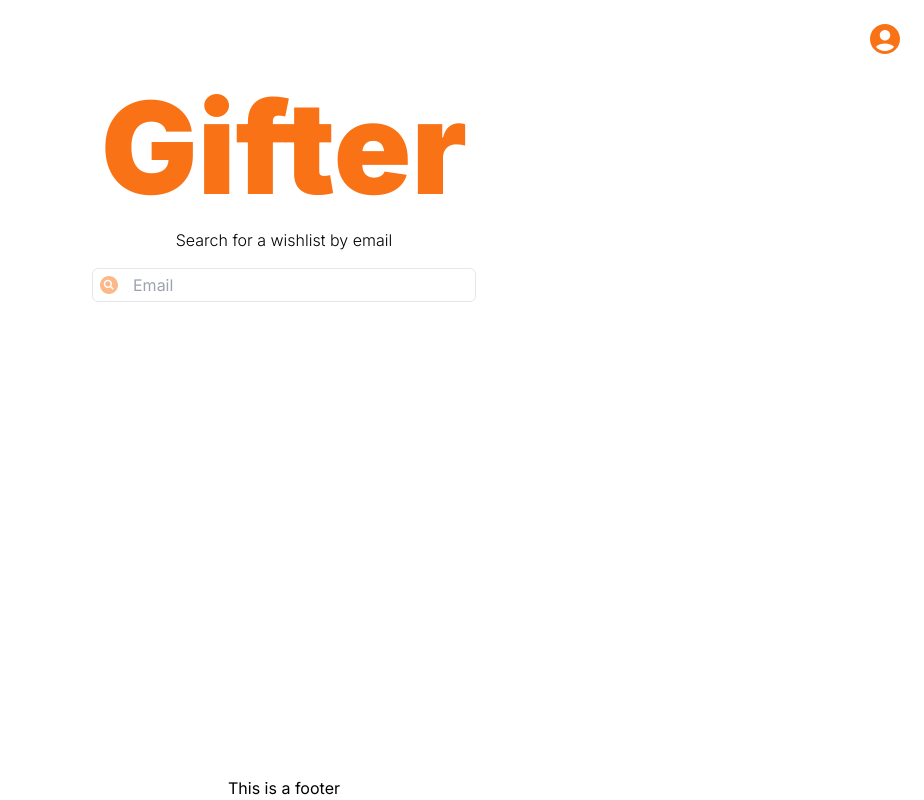
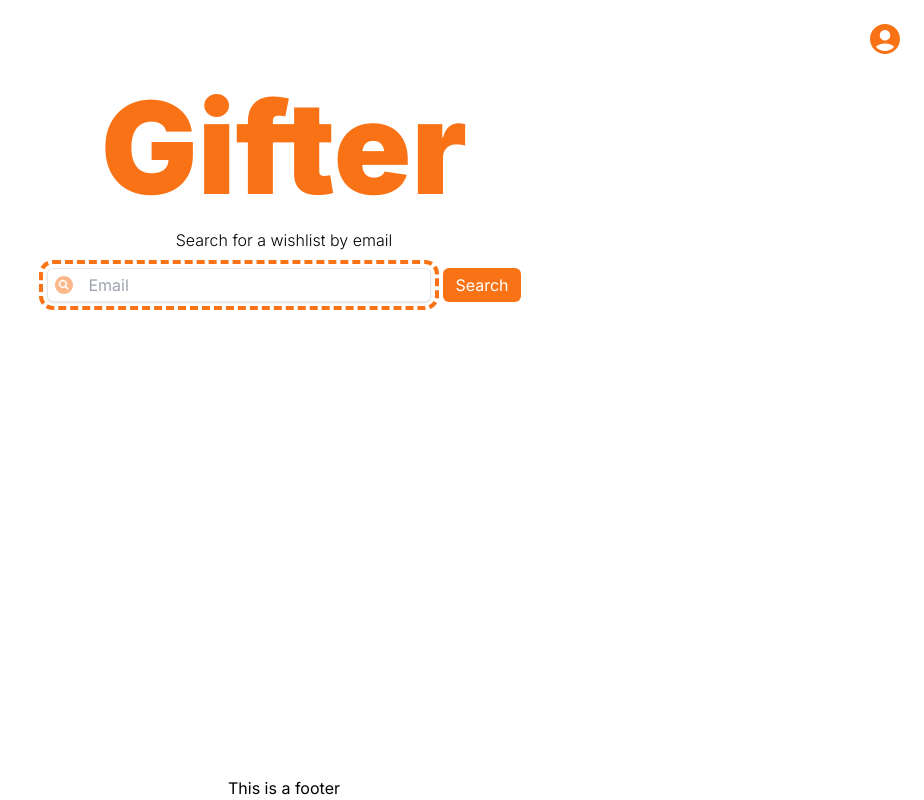
Before and after one commit to mazurcodes/Gifter-Next13, a Next.js app: page / in a window 1280 px wide. Shown: the whole page, without its empty margins (356-1280 px from the left). Built offline with nearby package versions, Linux system fonts and the light colour scheme; no server answers.

Commit message:
refactor main page SearchForm component with autofocus and search button

```diff
--- a/app/components/SearchForm/index.tsx
+++ b/app/components/SearchForm/index.tsx
@@ -33,13 +33,12 @@ const SearchForm = () => {
       <h1 className="logo font-black text-9xl text-center text-orange-500">
         Gifter
       </h1>
-      <label className="text-center flex flex-col" htmlFor="search">
       <p className="p-4 font-light">Search for a wishlist by email</p>
-        <div className="relative">
+      <div className="relative flex">
         <Image
           className="absolute top-2 left-2 z-10 opacity-50"
           src={searchIcon}
-            alt=""
+          alt="magnifying glass incon"
           width={18}
           height={18}
         />
@@ -51,9 +50,16 @@ const SearchForm = () => {
           value={search}
           onChange={handleChange}
           placeholder="Email"
+          autoFocus
+          required
         />
+        <button
+          type="submit"
+          className="ml-3 px-3 text-center bg-orange-500 rounded-md text-white text-base"
+        >
+          Search
+        </button>
       </div>
-      </label>
     </form>
   );
 };
```
Lines whose indentation alone changed are shown as unchanged.
